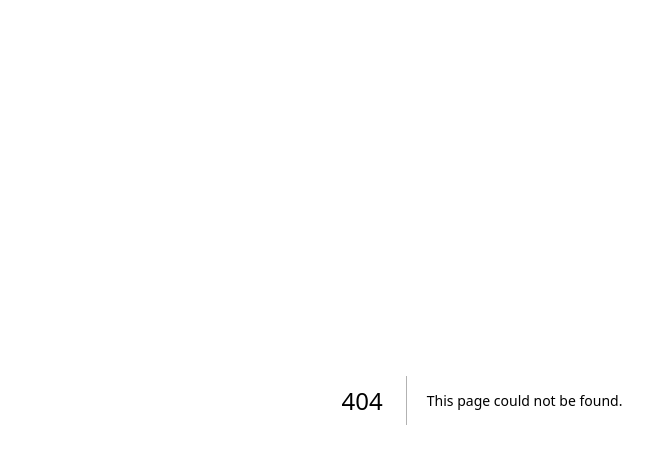
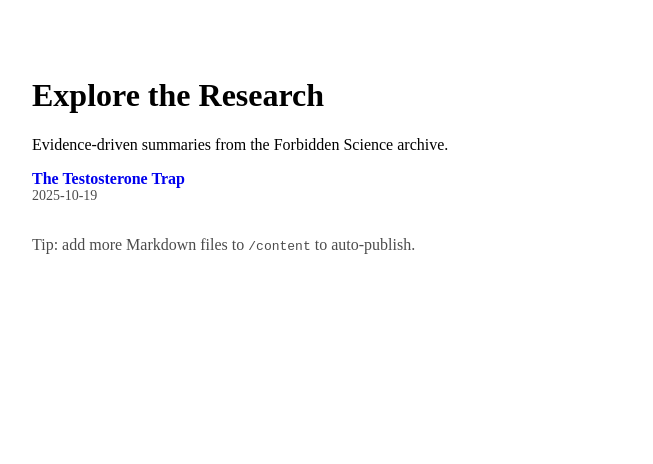
Before and after one commit to Triple8Automate/fff-site, a Next.js app: page /articles in a window 1280 px wide. Before the commit this address had no page. Shown: the top 464 px of the page, without its empty margins (158-811 px from the left). Built offline with nearby package versions, Linux system fonts and the light colour scheme.

Commit message:
Create index.js

```diff
--- /dev/null
+++ b/pages/articles/index.js
@@ -0,0 +1,28 @@
+import Link from "next/link";
+import { getAllPosts } from "../../lib/posts";
+
+export async function getStaticProps() {
+  return { props: { posts: getAllPosts() } };
+}
+
+export default function Articles({ posts }) {
+  return (
+    <main style={{minHeight:"100vh",padding:"3rem",maxWidth:900,margin:"0 auto"}}>
+      <h1>Explore the Research</h1>
+      <p>Evidence-driven summaries from the Forbidden Science archive.</p>
+      <ul style={{listStyle:"none",padding:0}}>
+        {posts.map(p => (
+          <li key={p.slug} style={{margin:"1rem 0"}}>
+            <Link href={`/articles/${p.slug}`} style={{textDecoration:"none"}}>
+              <strong>{p.title}</strong>
+            </Link>
+            {p.date ? <div style={{fontSize:14,opacity:.7}}>{p.date}</div> : null}
+          </li>
+        ))}
+      </ul>
+      <p style={{marginTop:"2rem",opacity:.7}}>
+        Tip: add more Markdown files to <code>/content</code> to auto-publish.
+      </p>
+    </main>
+  );
+}
```
